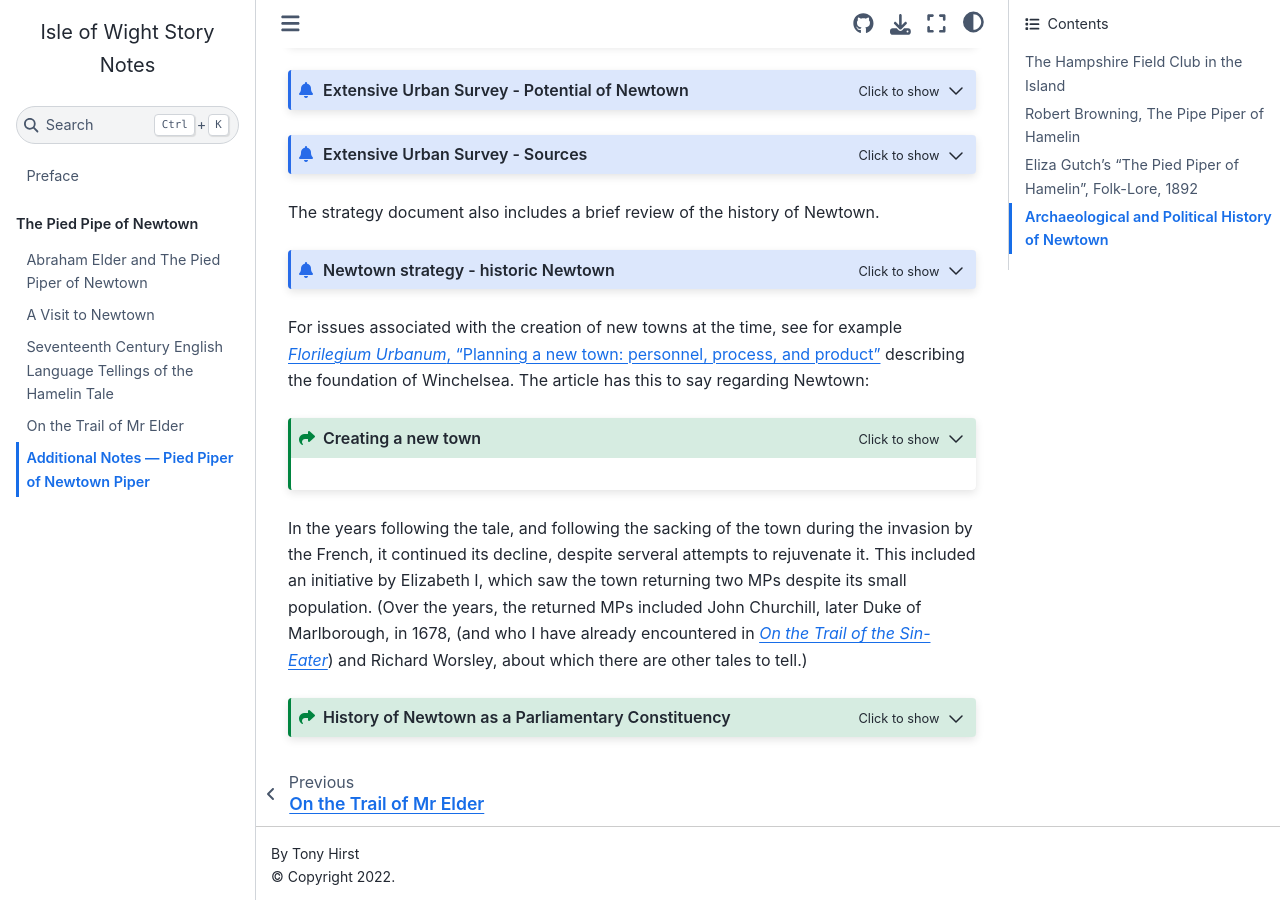
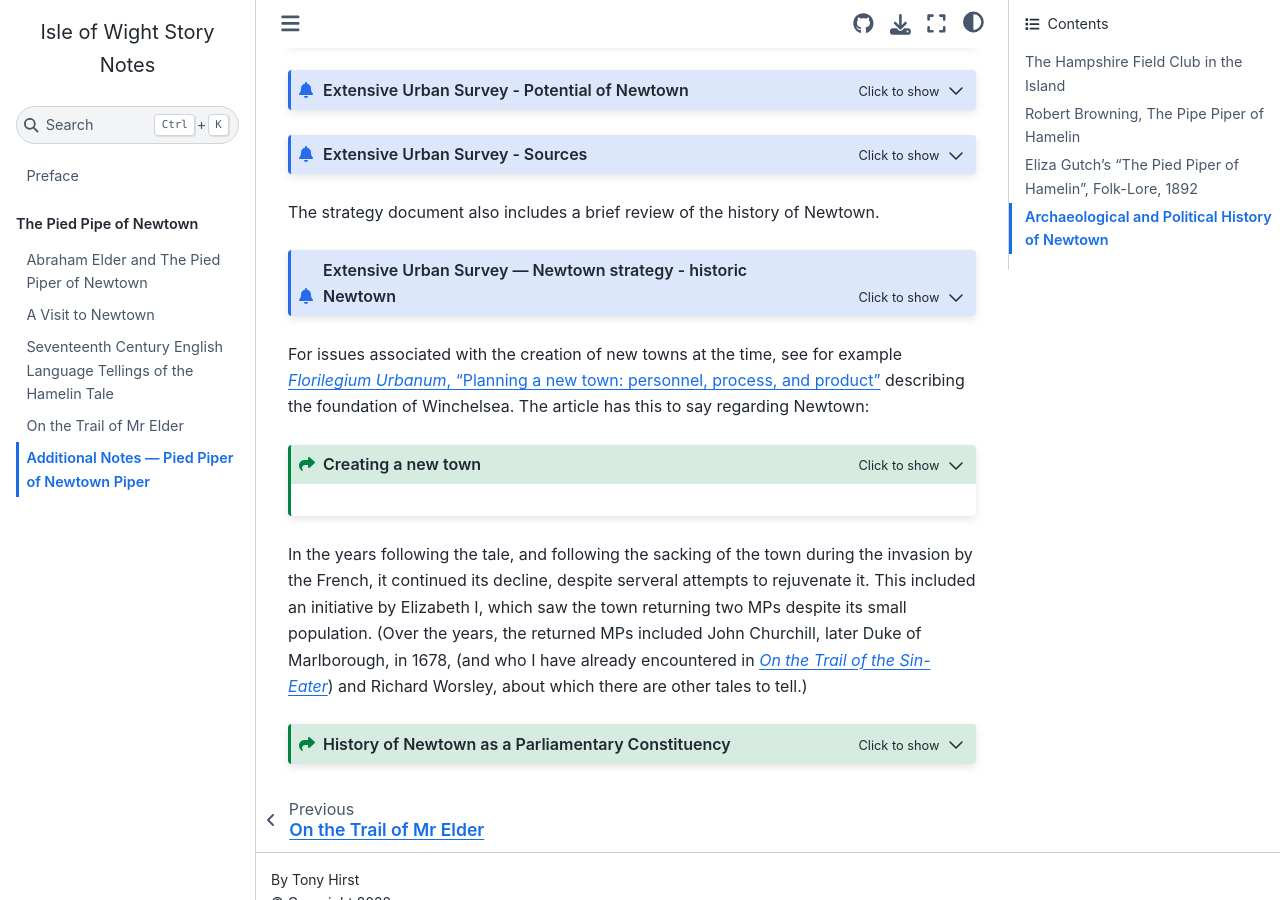
Before and after one commit to psychemedia/island-storynotes, a Jupyter Book: the page built from piedPiperNewtown/newtown_additional.md, in a window 1280 px wide and 900 px high, scrolled down 1628 px. Built offline with Jupyter Book 1.0.4 settings and Sphinx 7.4.7 and the Sphinx Book theme 1.1.4, drawn with Linux system fonts in a browser that asks for light colours.

Commit message:
Update newtown_additional.md

````diff
--- a/piedPiperNewtown/newtown_additional.md
+++ b/piedPiperNewtown/newtown_additional.md
@@ -741,7 +741,7 @@ Sawyer, P.H. [Ed] 1968 Anglo-Saxon Charters Royal Historical Society London
 
 The strategy document also includes a brief review of the history of Newtown.
 
-```{admonition} Newtown strategy - historic Newtown
+```{admonition} Extensive Urban Survey — Newtown strategy - historic Newtown
 :class: dropdown
 
 Historic Newtown
````
